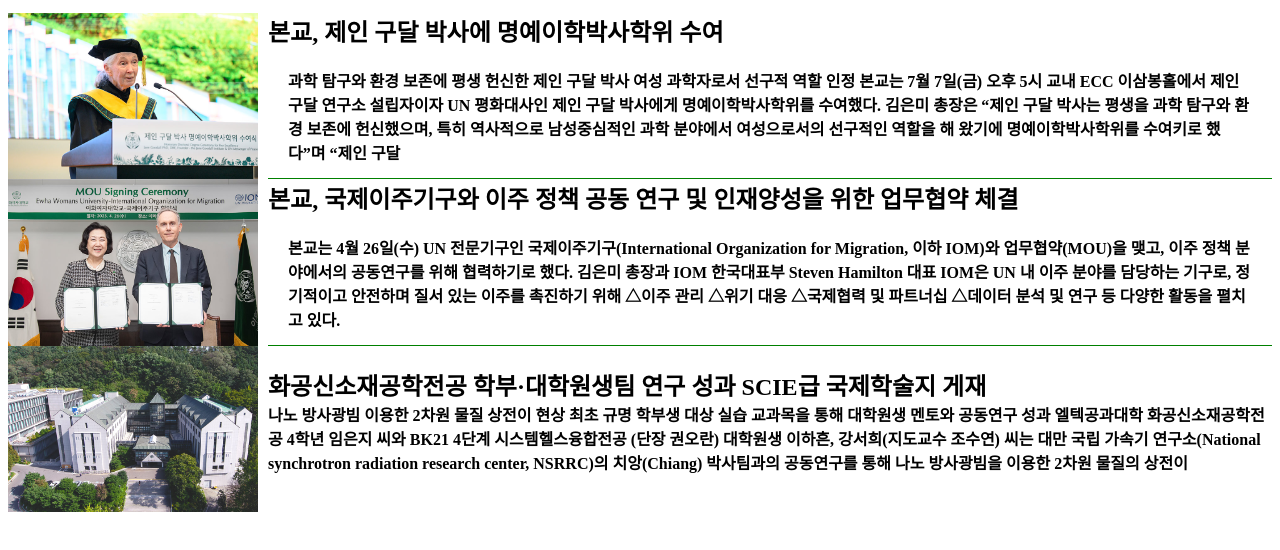
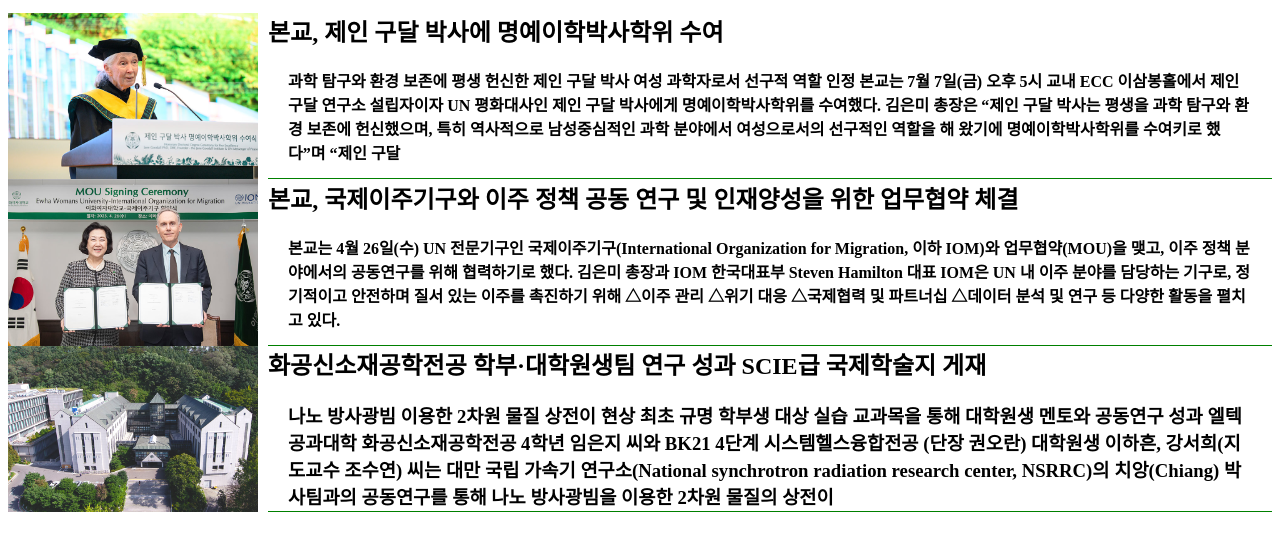
Before and after one commit to milkbubbletea758/hokma_web_challenge, a plain HTML site: page html-css/news.html in a window 1280 px wide. Shown: the part 140-690 px from the top of the page. Drawn offline with Linux system fonts and the light colour scheme; a web font is replaced by a local one.

Commit message:
Update news.html

```diff
--- a/html-css/news.html
+++ b/html-css/news.html
@@ -54,7 +54,7 @@
         <div class="third news-info">
            <h2 class="thirdnewstitle">화공신소재공학전공 학부·대학원생팀 연구 성과 SCIE급 국제학술지 게재</h2>
 
-           <h4 class="thirdnewsinfo">나노 방사광빔 이용한 2차원 물질 상전이 현상 최초 규명 학부생 대상 실습 교과목을 통해
+           <h3 class="thirdnewsinfo">나노 방사광빔 이용한 2차원 물질 상전이 현상 최초 규명 학부생 대상 실습 교과목을 통해
              대학원생 멘토와 공동연구 성과 엘텍공과대학 화공신소재공학전공 4학년 임은지 씨와 BK21 4단계 시스템헬스융합전공
              (단장 권오란) 대학원생 이하흔, 강서희(지도교수 조수연) 씨는 대만 국립 가속기 연구소(National synchrotron
              radiation research center, NSRRC)의 치앙(Chiang) 박사팀과의 공동연구를 통해 나노 방사광빔을 이용한 2차원 물질의 상전이  </h3>
```
